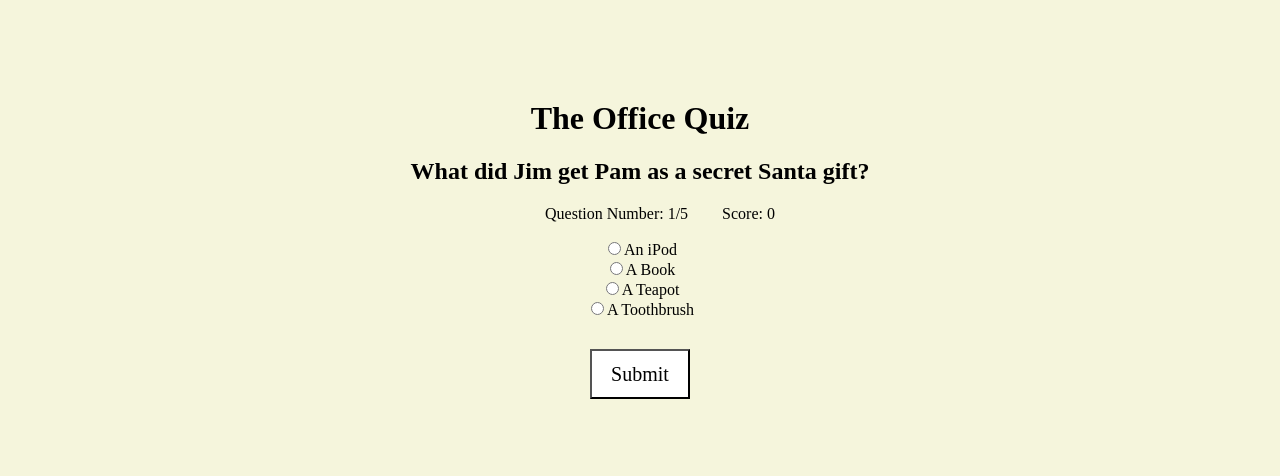
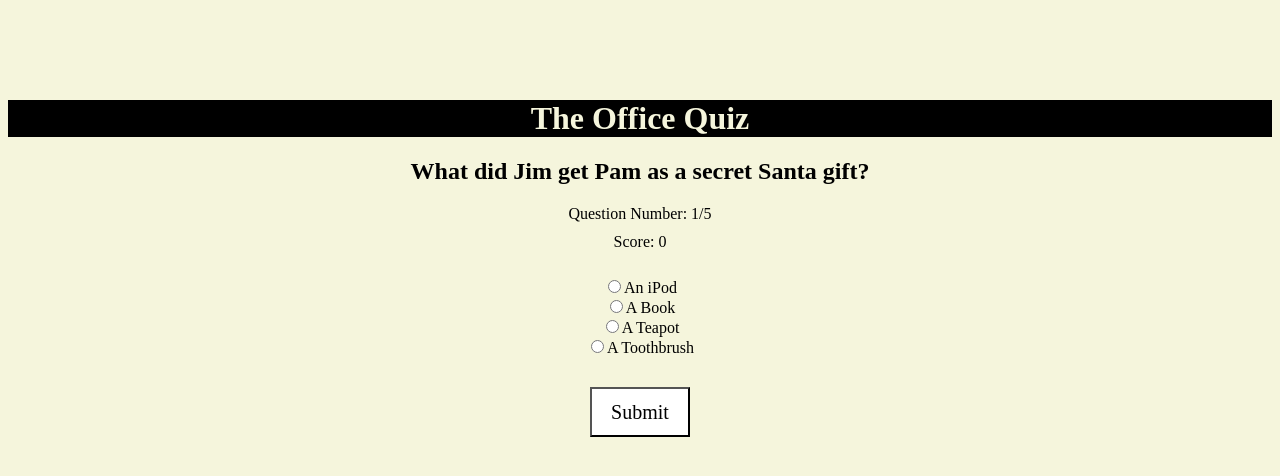
Before and after one commit to thinkful-ei-heron/q-app-julio, a plain HTML site: page index.html in a window 1280 px wide. Both pictures are taken after a click on the button "Start". Drawn offline with nearby package versions, Linux system fonts and the light colour scheme.

Commit message:
everything is working

```diff
--- a/style.css
+++ b/style.css
@@ -7,16 +7,19 @@
 
 h1{
     margin-top: 100px;
+    color: beige;
+    background-color: rgb(0, 0, 0);
+}
+ul{
+    padding:0;
 }
 
 li {
-    box-sizing: border-box;
-    display: inline;
+    display: block;
+    margin-left: auto;
+    margin-right: auto;
     list-style-type: none;
-    text-align: left;
-    padding-left: 15px;
-    padding-right: 15px;
-    position: relative;
+    padding-bottom: 10px;
 }
 button{
     text-align: center;
```
